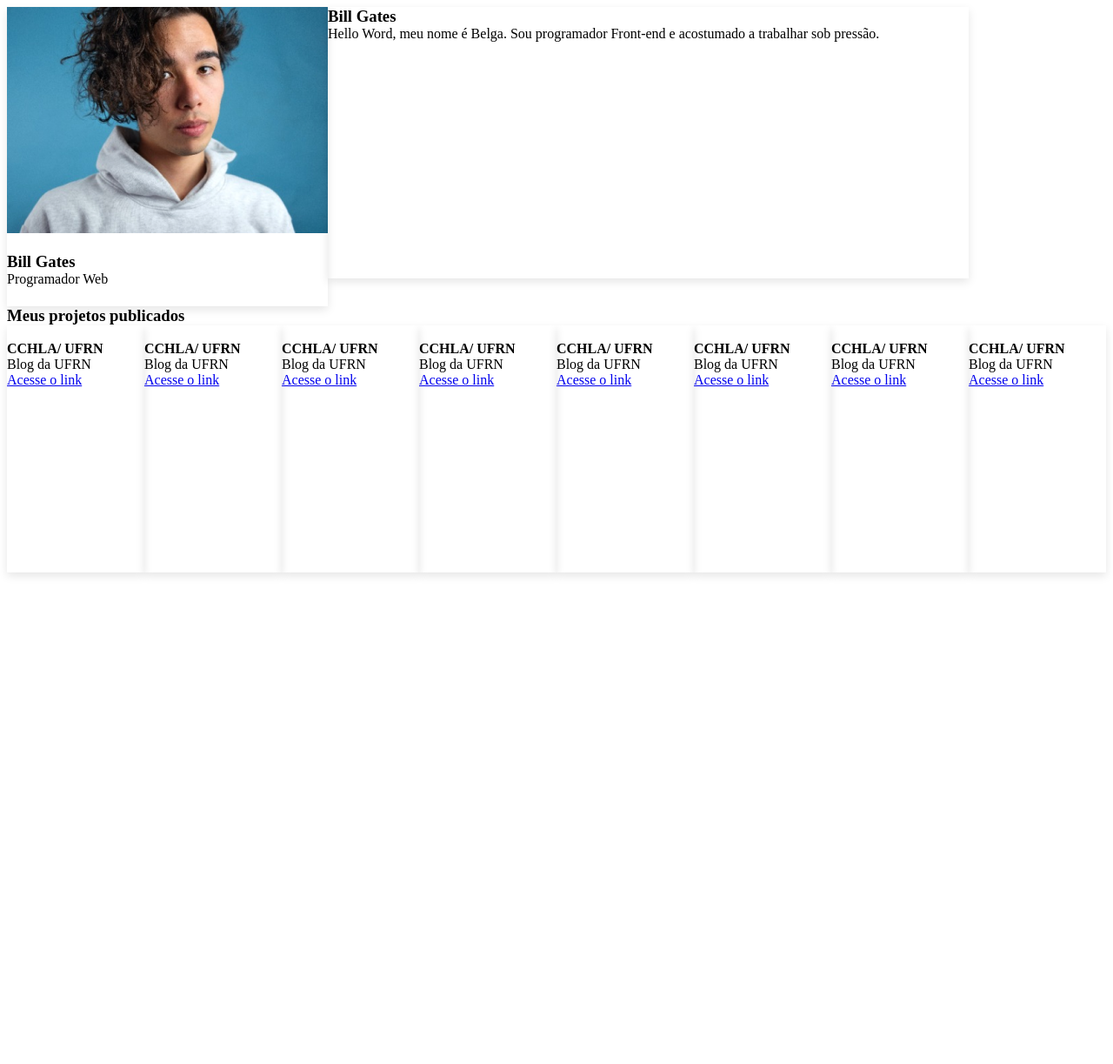
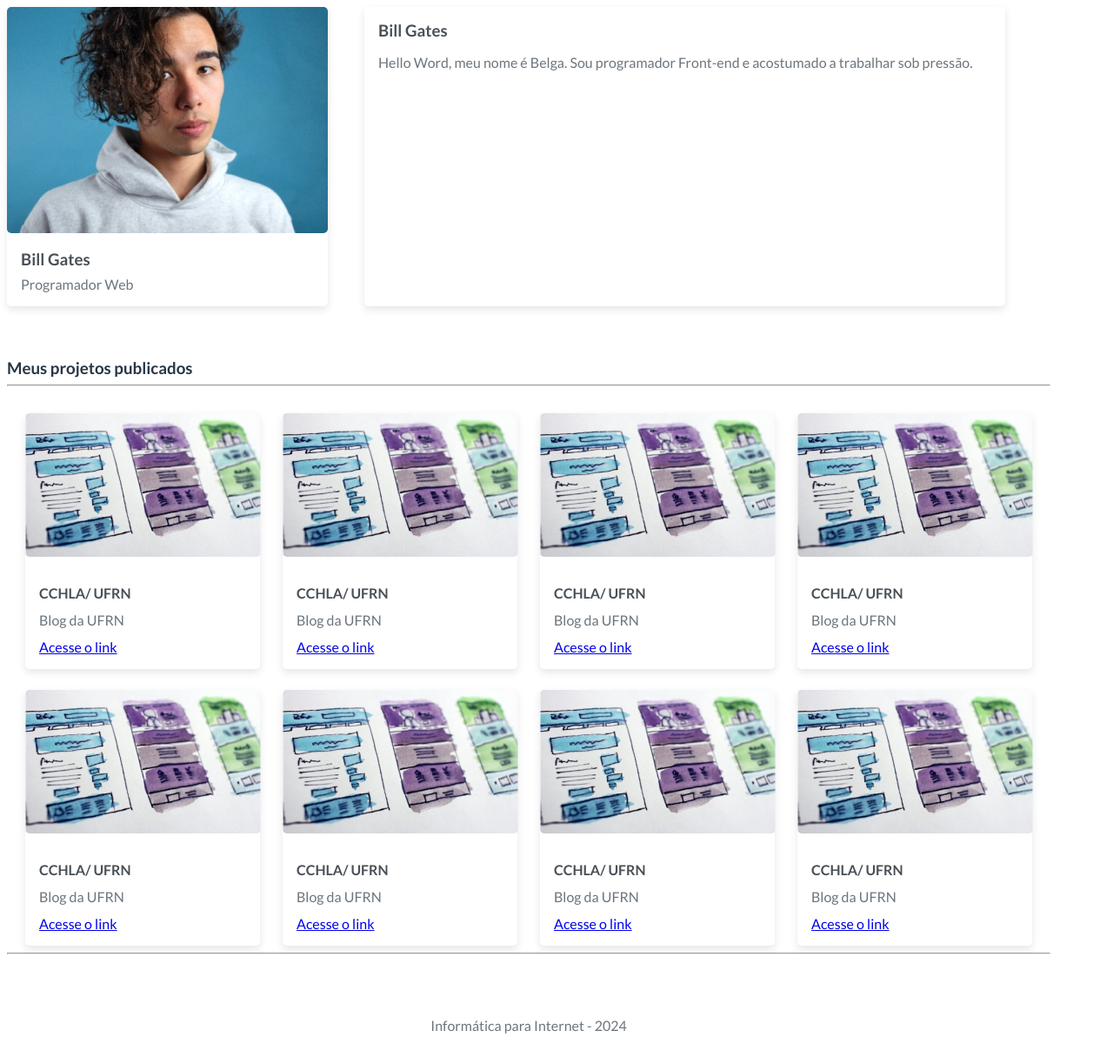
Before and after one commit to EnzoLucatonny/design-web-enzo-lucatonny, a plain HTML site: page teste.html in a window 1280 px wide. Shown: the whole page at 87% size. Before the commit the page ends 800 px from the top, so only its background shows below. Drawn offline with Linux system fonts and the light colour scheme.

Commit message:
atividade terminada

```diff
--- a/test.css
+++ b/test.css
@@ -1,27 +1,72 @@
+@import url('https://fonts.googleapis.com/css2?family=Inter+Tight:ital,wght@0,100..900;1,100..900&family=Inter:ital,opsz,wght@0,14..32,100..900;1,14..32,100..900&family=Lato:ital,wght@0,100;0,300;0,400;0,700;0,900;1,100;1,300;1,400;1,700;1,900&display=swap');
+
+
 .perfil{
     width: 369px;
     height: 344px;
     box-shadow: 0px 4px 10px 0px rgba(0, 0, 0, 0.10);
+    margin-right: 42px;
+    border-radius: 5px;
+    text-align: left;
+    font-family: lato;
+    margin-bottom: 60px;
 }
 
 .perfil img{
     width: 369px;
     height: 260px;
+    border-radius: 5px;
+}
+
+.perfil p{
+    color: #6C757D;
+    padding-left: 16px;
+}
+
+.perfil h3{
+    color: #495057;
+    padding-left: 16px;
+    padding-bottom: 8px;
 }
 
 .Descrição{
     width: 737px;
-    height: 312px;
+    height: 344px;
     box-shadow: 0px 4px 10px 0px rgba(0, 0, 0, 0.10);
+    border-radius: 5px;
+    align-self: stretch;
+    font-family: lato;
+}
+
+.Descrição p{
+    color: #6C757D;
+    padding-left: 16px;
+
+}
+
+.Descrição h3{
+    color: #495057;
+    padding-left: 16px;
+    padding-bottom: 16px;
+    margin-top: 16px;
 }
 
 .flex{
     display: flex;
 }
 
+main h3{
+    color: #273644;
+}
+
+.container{
+    max-width: 1200px;
+    align-content: center;
+}
+
 h3 , h4, p{
     margin: 0;
-
+    font-family: lato;
 }
 
 span{
@@ -29,8 +74,58 @@ span{
 }
 
 .sites{
+    display: flex;
     width: 270px;
     min-height: 284px;
     box-shadow: 0px 4px 10px 0px rgba(0, 0, 0, 0.10);
     flex-wrap: wrap;
+    border-radius: 5px;
+    font-family: lato;
 }
+
+.sites , img{
+    display: flex;
+    border-radius: 5px;
+}
+
+.sites h4{
+    color: #495057;
+    padding-top: 16px;
+}
+
+.sites p{
+    color: #6C757D;
+    padding-top: 12px;
+    padding-bottom: 12px;
+}
+
+.sites a{
+    padding-bottom: 16px;
+}
+
+section{
+    flex-wrap: wrap;
+    display: flex;
+    justify-content: center;
+    align-items: center;
+    align-content: center;
+    gap: 24px 26px;
+    align-self: stretch;
+    flex-wrap: wrap;
+    padding-top: 23px;
+}
+
+footer , .final{
+    display: flex;
+    width: 1200px;
+    padding: 32px 0px;
+    justify-content: center;
+    align-items: center;
+    font-family: lato;
+    color: #6C757D;
+}
+
+hr{
+    color: #6C757D;
+
+}
--- a/teste.html
+++ b/teste.html
@@ -20,11 +20,12 @@
             <p>Hello Word, meu nome é Belga. Sou programador Front-end e acostumado a trabalhar sob pressão.</p>
         </div>
     </header>
-    <main>
+    <main class="container">
         <h3>Meus projetos publicados</h3>
+        <hr>
         <section class="flex">
             <div class="sites">
-                <img src="" alt="">
+                <img src="/design-web-enzo-lucatonny/assets/img/foto (1).png" alt="">
                 <span>
                     <h4>CCHLA/ UFRN</h4>
                     <p>Blog da UFRN</p>
@@ -32,7 +33,7 @@
                 </span>
             </div>
             <div class="sites">
-                <img src="" alt="">
+                <img src="/design-web-enzo-lucatonny/assets/img/foto (1).png" alt="">
                 <span>
                     <h4>CCHLA/ UFRN</h4>
                     <p>Blog da UFRN</p>
@@ -40,7 +41,7 @@
                 </span>
             </div>
             <div class="sites">
-                <img src="" alt="">
+                <img src="/design-web-enzo-lucatonny/assets/img/foto (1).png" alt="">
                 <span>
                     <h4>CCHLA/ UFRN</h4>
                     <p>Blog da UFRN</p>
@@ -48,7 +49,7 @@
                 </span>
             </div>
             <div class="sites">
-                <img src="" alt="">
+                <img src="/design-web-enzo-lucatonny/assets/img/foto (1).png" alt="">
                 <span>
                     <h4>CCHLA/ UFRN</h4>
                     <p>Blog da UFRN</p>
@@ -56,7 +57,7 @@
                 </span>
             </div>
             <div class="sites">
-                <img src="" alt="">
+                <img src="/design-web-enzo-lucatonny/assets/img/foto (1).png" alt="">
                 <span>
                     <h4>CCHLA/ UFRN</h4>
                     <p>Blog da UFRN</p>
@@ -64,7 +65,7 @@
                 </span>
             </div>
             <div class="sites">
-                <img src="" alt="">
+                <img src="/design-web-enzo-lucatonny/assets/img/foto (1).png" alt="">
                 <span>
                     <h4>CCHLA/ UFRN</h4>
                     <p>Blog da UFRN</p>
@@ -72,7 +73,7 @@
                 </span>
             </div>
             <div class="sites">
-                <img src="" alt="">
+                <img src="/design-web-enzo-lucatonny/assets/img/foto (1).png" alt="">
                 <span>
                     <h4>CCHLA/ UFRN</h4>
                     <p>Blog da UFRN</p>
@@ -80,7 +81,7 @@
                 </span>
             </div>
             <div class="sites">
-                <img src="" alt="">
+                <img src="/design-web-enzo-lucatonny/assets/img/foto (1).png" alt="">
                 <span>
                     <h4>CCHLA/ UFRN</h4>
                     <p>Blog da UFRN</p>
@@ -89,9 +90,11 @@
             </div>
 
         </section>
+        <hr>
     </main>
+
     <footer>
-
+        <p class="final">Informática para Internet - 2024</p>
     </footer>
 </body>
 </html>
```
Also changed, not shown: index.html (+8 -5 lines), style.css (+6 -5 lines), assets/img/foto (1).png (added).
